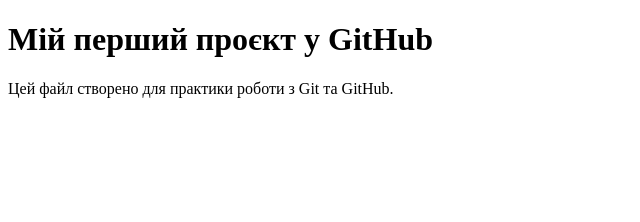
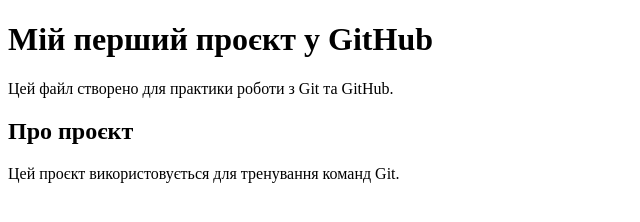
Before and after one commit to happyrichman3367-cyber/git-practice-task, a plain HTML site: page index.html in a window 1280 px wide. Shown: the whole page, without its empty margins (0-640 px from the left). Drawn offline with Linux system fonts and the light colour scheme.

Commit message:
Update homepage content

```diff
--- a/index.html
+++ b/index.html
@@ -7,5 +7,7 @@
 <body>
  <h1>Мій перший проєкт у GitHub</h1>
  <p>Цей файл створено для практики роботи з Git та GitHub.</p>
+ <h2>Про проєкт</h2>
+ <p>Цей проєкт використовується для тренування команд Git.</p>
 </body>
 </html>
```
